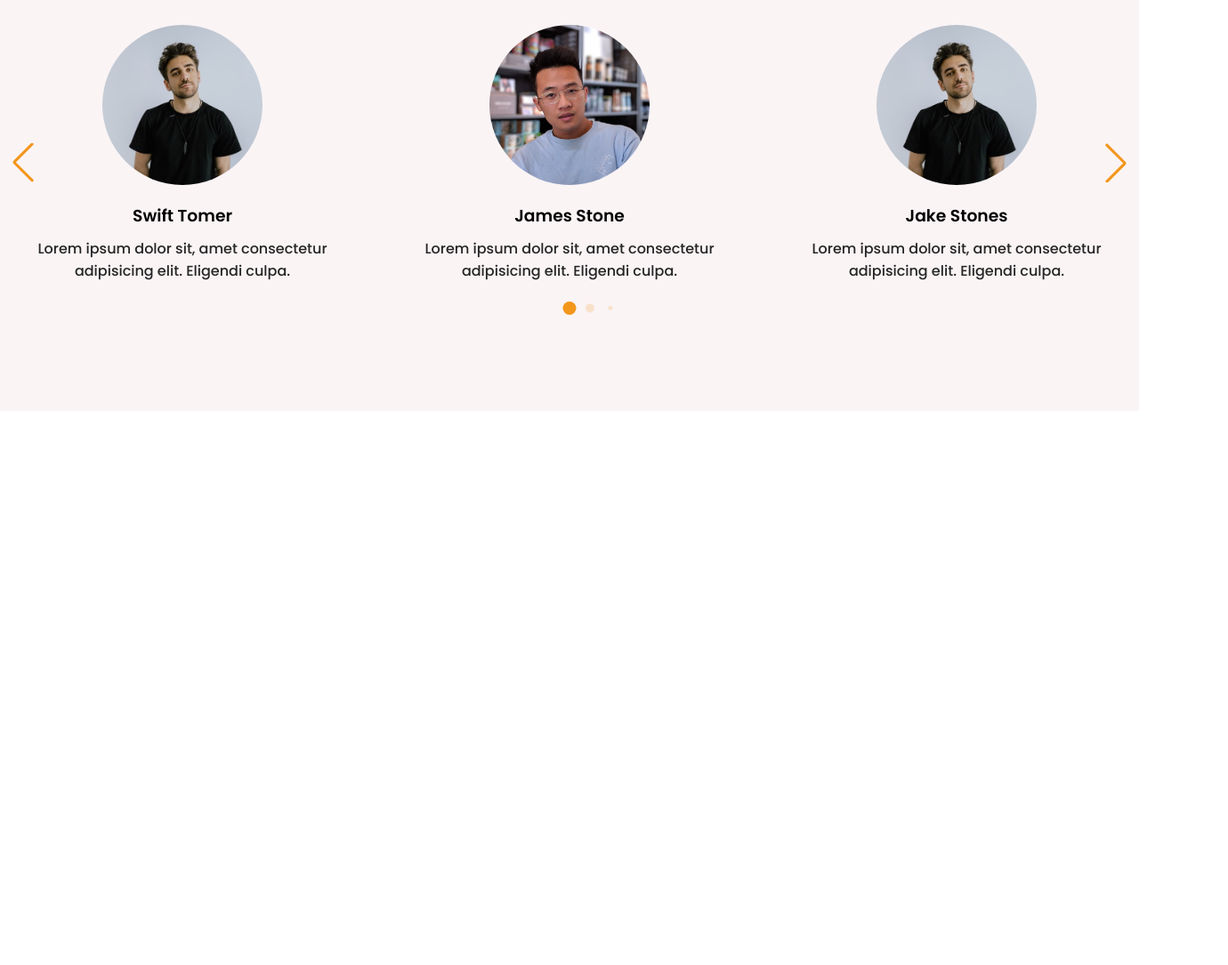
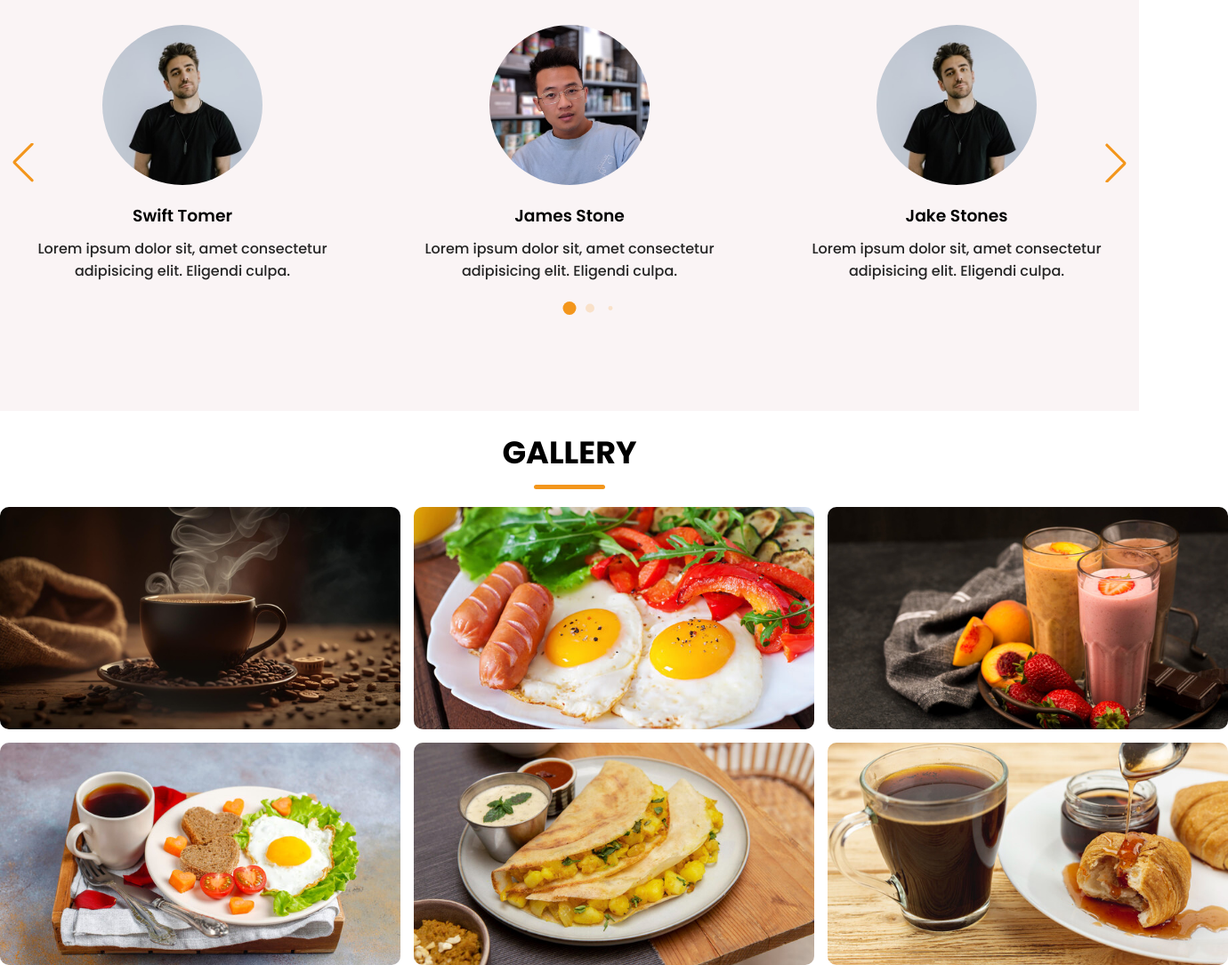
Before and after one commit to nusratmomita/Cafe_Cofi_In, a plain HTML site: page index.html in a window 1280 px wide. Shown: the part 2427-3512 px from the top of the page at 89% size, 1380 px wide, since content can reach past the window. Before the commit the page ends 2889 px from the top, so only its background shows below. Drawn offline with nearby package versions, Linux system fonts and the light colour scheme; a web font is replaced by a local one.

Commit message:
Designed the gallery section

```diff
--- a/index.html
+++ b/index.html
@@ -172,6 +172,19 @@
         </div>
        </div>
 
+       <!-- gallery section -->
+       <div class="gallery_section">
+        <h2 class="gallery_tag poppins">Gallery</h2>
+        <div class="gallery_images">
+            <img class="coffee_img" src="./assets/gallery-1.jpg" alt="coffee">
+            <img class="omelet_img" src="./assets/gallery-2.jpg" alt="omelet">
+            <img src="./assets/gallery-3.jpg" alt="drink">
+            <img src="./assets/gallery-4.jpg" alt="omelet">
+            <img src="./assets/gallery-5.jpg" alt="tacos">
+            <img src="./assets/gallery-6.jpg" alt="croissant">
+        </div>
+       </div>
+
     </main>
 
 
--- a/style.css
+++ b/style.css
@@ -201,14 +201,14 @@ header{
     cursor: pointer;
 }
 
-.about_us_text h2, .our_menu_tag, .testimonials{
+.about_us_text h2, .our_menu_tag, .testimonials, .gallery_tag{
     font-size: 35px;
     font-weight: 700;
     text-transform: uppercase;
     text-align: center;
 }
 
-.about_us_text h2::after, .our_menu_tag::after, .testimonials::after{
+.about_us_text h2::after, .our_menu_tag::after, .testimonials::after, .gallery_tag::after{
     content: "";
     width: 80px;
     height: 5px;
@@ -412,6 +412,7 @@ header{
 .swiper-button-prev:hover, .swiper-button-next:hover{
     color: var(--dark);
 }
+
 .swiper-pagination-bullet{
     width: 15px;
     height: 15px;
@@ -419,8 +420,34 @@ header{
 }
 
 
+/* Gallery style */
+.gallery_section{
+    max-width: var(--max-width);
+    margin: auto;
+}
 
+.gallery_tag{
+    margin-top: 20px;
+}
 
+.gallery_images{
+    display: grid;
+    gap: 15px;
+    grid-template-columns: repeat(3,1fr);
+}
+
+.gallery_images img{
+    width: 450px;
+    height: 250px;
+    border-radius: 10px;
+    object-fit: cover;
+    cursor: zoom-in;
+    transition: 0.3s ease;
+}
+
+.gallery_images img:hover{
+    transform: scale(1.05);
+}
 
 
 
@@ -564,6 +591,7 @@ header{
         height: 80px;
     }
 
+    /* banner */
     .banner{
         display: flex;
         flex-direction: column;
@@ -584,6 +612,7 @@ header{
         height: 400px;
     }
 
+    /* about us */
     .about_us{
         padding: 120px 45px;
         display: flex;
@@ -593,7 +622,7 @@ header{
         align-items: center;
     }
 
-    .about_us_text h2, .testimonials, .our_menu_tag{
+    .about_us_text h2, .testimonials, .our_menu_tag, .gallery_tag{
         font-size: 30px;
         font-weight: 600;
     }
@@ -611,6 +640,7 @@ header{
         transition: transform 0.25s ease, 0.25s ease;
     }
 
+    /*  menu */
     .menu_images{
         padding-bottom: 70px;
         display: grid;
@@ -622,10 +652,8 @@ header{
     }
 
     .price{
-        /* white-space: nowrap; */
         position: absolute;
         top: 0;
-        /* right: 100; */
         left: 130px;
         background-color: var(--secondary-yellow);
         color: var(--dark);
@@ -638,4 +666,19 @@ header{
     .menu_images p{
         white-space: nowrap;
     }
+
+    /*  gallery */
+    .gallery_images{
+        display: flex;
+        flex-direction: column;
+        justify-content: center;
+        align-items: center;
+    }
+
+    .galley_images img{
+        width: 95%;
+        height: 200px;
+        border-radius: 5px;
+
+    }
 }
```
